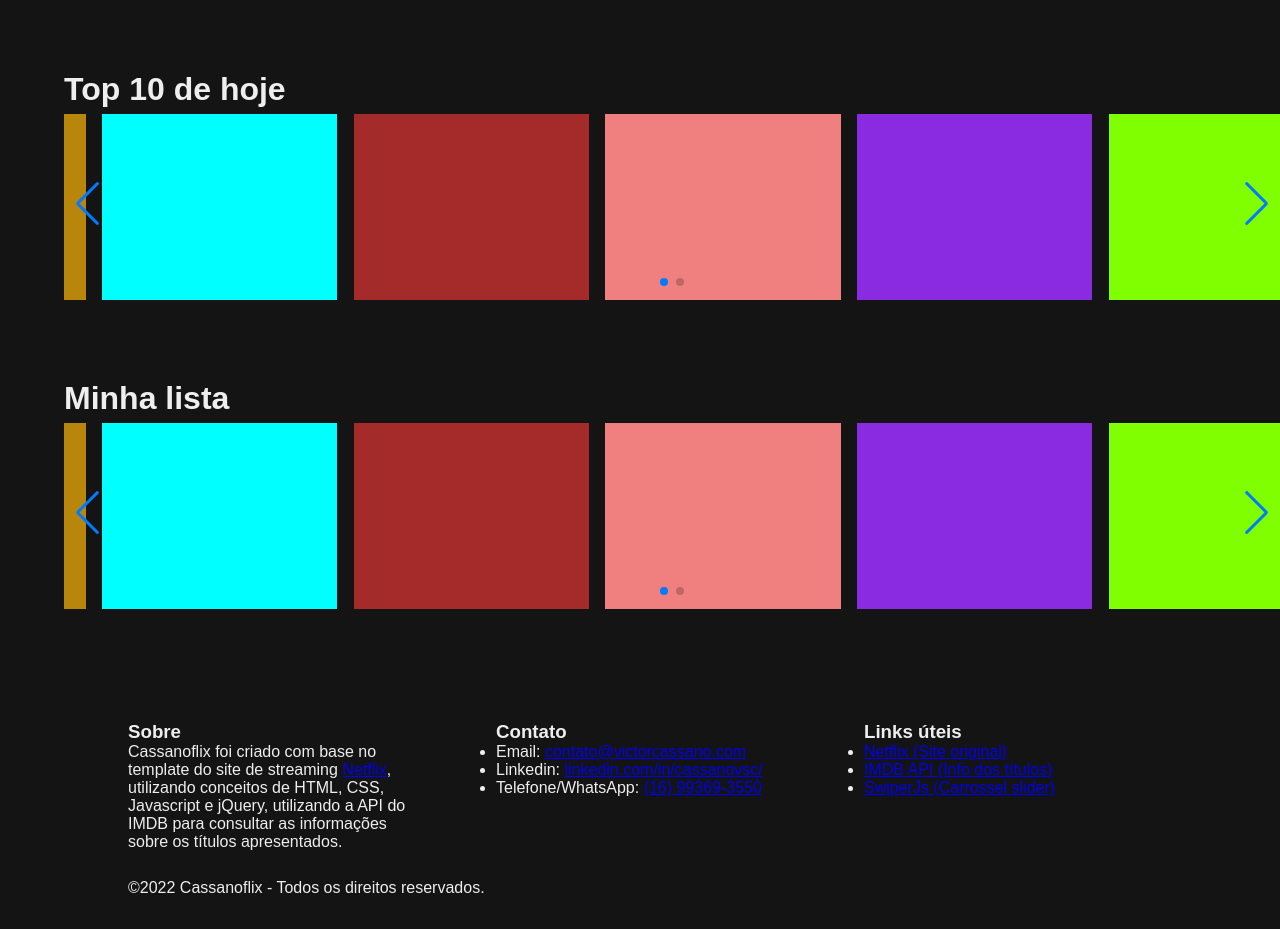
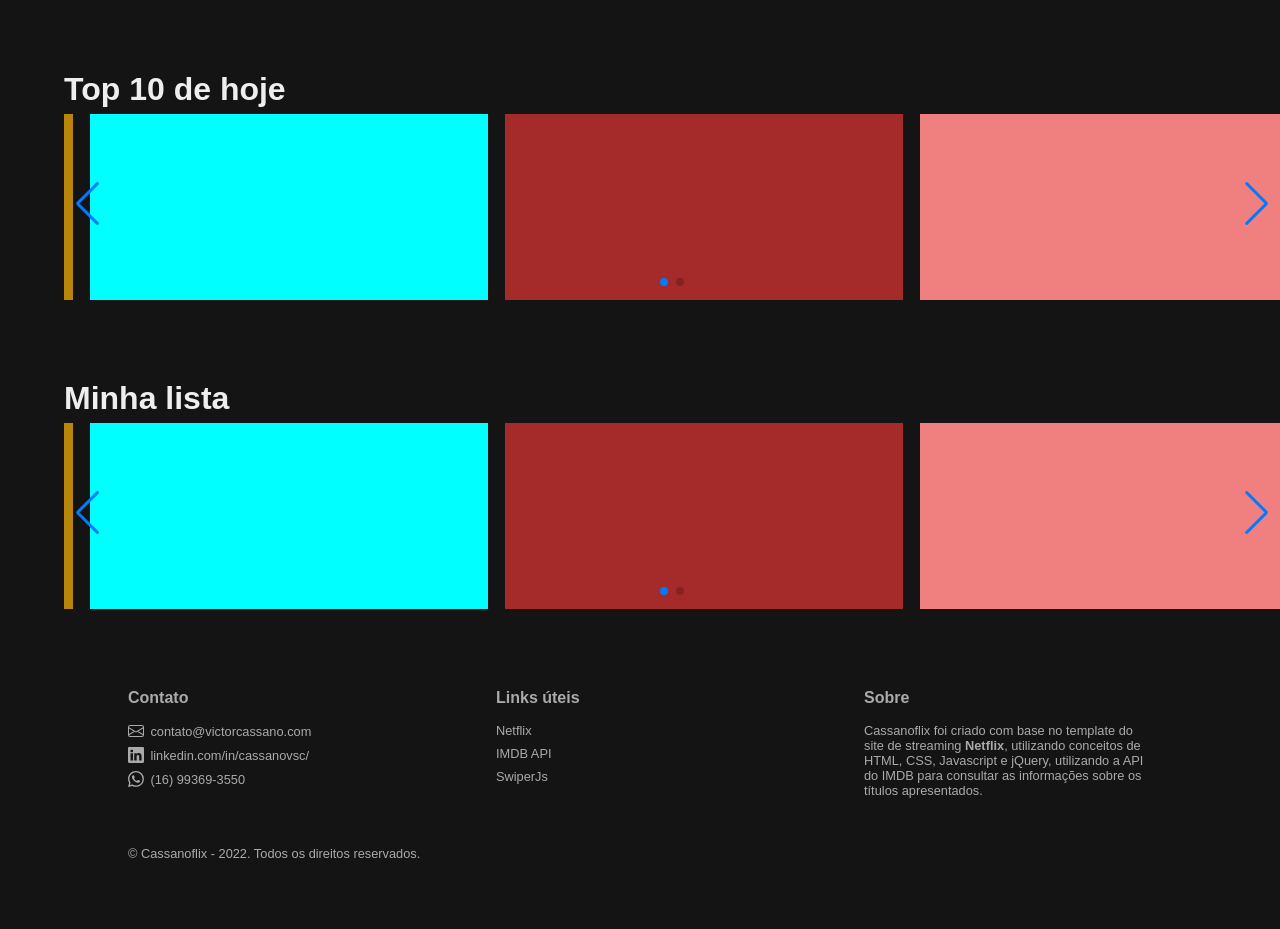
Before and after one commit to cassanovsc/Cassanoflix, a plain HTML site: page index.html in a window 1280 px wide. Shown: the part 1496-2425 px from the top of the page. After the commit the page ends 2389 px from the top, so only its background shows below. Drawn offline with nearby package versions, Linux system fonts and the light colour scheme.

Commit message:
Create responsive footer
Created a responsive footer and minor fixes.

```diff
--- a/css/style.css
+++ b/css/style.css
@@ -13,6 +13,10 @@ body {
   background-color: var(--secondaryColor);
   font-family: Arial, Helvetica, sans-serif;
   color: #EEE;
+}
+
+ul {
+  list-style-type: none;
 }
 
 .svg-div-g {
@@ -332,8 +336,8 @@ img{
 }
 
 .footer {
-  padding: 2rem 10%;
-  height: 15rem;
+  padding: 0 10% 2rem 10%;
+  height: auto;
   display: grid;
   align-content: space-between;
 }
@@ -342,7 +346,61 @@ img{
   display: grid;
   grid-template-columns: repeat(3, 1fr);
   gap: 5rem;
+  padding-bottom: 3rem;
 }
+
+
+
+.footer {
+  color: #AAA;
+  font-size: 0.8rem;
+}
+
+.footer a {
+  text-decoration: none;
+  color: inherit;
+  font-weight: 700;
+}
+
+.footer li {
+  padding-bottom: 0.5rem;
+}
+
+.footer li a {
+  font-weight: 400;
+}
+
+.footer h1 {
+  font-size: 1rem;
+  padding-bottom: 1rem;
+}
+
+.footer .contato li {
+  display: grid;
+  grid-template-columns: auto 1fr;
+  gap: 0.4rem;
+  align-items: center;
+}
+
+@media (max-width: 950px) {
+  .footer {
+    padding: 0 10% 1rem 10%;
+  }
+
+  .footer-info {
+    gap: 2rem;
+  }
+}
+
+@media (max-width: 700px) {
+  .footer-info {
+    grid-template-columns: 1fr;
+    padding-bottom: 2rem;
+    gap: 2rem;
+  }
+}
+
+
 
 .bg1 {
   background-color: aqua;
--- a/index.html
+++ b/index.html
@@ -198,30 +198,37 @@
 
   <footer class="footer">
     <div class="footer-info">
+      <div class="contato">
+        <h1>Contato</h1>
+        <ul>
+          <li><svg xmlns="http://www.w3.org/2000/svg" width="16" height="16" fill="currentColor" class="bi bi-envelope" viewBox="0 0 16 16">
+              <path d="M0 4a2 2 0 0 1 2-2h12a2 2 0 0 1 2 2v8a2 2 0 0 1-2 2H2a2 2 0 0 1-2-2V4Zm2-1a1 1 0 0 0-1 1v.217l7 4.2 7-4.2V4a1 1 0 0 0-1-1H2Zm13 2.383-4.708 2.825L15 11.105V5.383Zm-.034 6.876-5.64-3.471L8 9.583l-1.326-.795-5.64 3.47A1 1 0 0 0 2 13h12a1 1 0 0 0 .966-.741ZM1 11.105l4.708-2.897L1 5.383v5.722Z" />
+            </svg> <a href="mailto:contato@victorcassano.com">contato@victorcassano.com</a></li>
+          <li><svg xmlns="http://www.w3.org/2000/svg" width="16" height="16" fill="currentColor" class="bi bi-linkedin" viewBox="0 0 16 16">
+              <path d="M0 1.146C0 .513.526 0 1.175 0h13.65C15.474 0 16 .513 16 1.146v13.708c0 .633-.526 1.146-1.175 1.146H1.175C.526 16 0 15.487 0 14.854V1.146zm4.943 12.248V6.169H2.542v7.225h2.401zm-1.2-8.212c.837 0 1.358-.554 1.358-1.248-.015-.709-.52-1.248-1.342-1.248-.822 0-1.359.54-1.359 1.248 0 .694.521 1.248 1.327 1.248h.016zm4.908 8.212V9.359c0-.216.016-.432.08-.586.173-.431.568-.878 1.232-.878.869 0 1.216.662 1.216 1.634v3.865h2.401V9.25c0-2.22-1.184-3.252-2.764-3.252-1.274 0-1.845.7-2.165 1.193v.025h-.016a5.54 5.54 0 0 1 .016-.025V6.169h-2.4c.03.678 0 7.225 0 7.225h2.4z" />
+            </svg> <a href="https://www.linkedin.com/in/cassanovsc/">linkedin.com/in/cassanovsc/</a></li>
+          <li><svg xmlns="http://www.w3.org/2000/svg" width="16" height="16" fill="currentColor" class="bi bi-whatsapp" viewBox="0 0 16 16">
+              <path d="M13.601 2.326A7.854 7.854 0 0 0 7.994 0C3.627 0 .068 3.558.064 7.926c0 1.399.366 2.76 1.057 3.965L0 16l4.204-1.102a7.933 7.933 0 0 0 3.79.965h.004c4.368 0 7.926-3.558 7.93-7.93A7.898 7.898 0 0 0 13.6 2.326zM7.994 14.521a6.573 6.573 0 0 1-3.356-.92l-.24-.144-2.494.654.666-2.433-.156-.251a6.56 6.56 0 0 1-1.007-3.505c0-3.626 2.957-6.584 6.591-6.584a6.56 6.56 0 0 1 4.66 1.931 6.557 6.557 0 0 1 1.928 4.66c-.004 3.639-2.961 6.592-6.592 6.592zm3.615-4.934c-.197-.099-1.17-.578-1.353-.646-.182-.065-.315-.099-.445.099-.133.197-.513.646-.627.775-.114.133-.232.148-.43.05-.197-.1-.836-.308-1.592-.985-.59-.525-.985-1.175-1.103-1.372-.114-.198-.011-.304.088-.403.087-.088.197-.232.296-.346.1-.114.133-.198.198-.33.065-.134.034-.248-.015-.347-.05-.099-.445-1.076-.612-1.47-.16-.389-.323-.335-.445-.34-.114-.007-.247-.007-.38-.007a.729.729 0 0 0-.529.247c-.182.198-.691.677-.691 1.654 0 .977.71 1.916.81 2.049.098.133 1.394 2.132 3.383 2.992.47.205.84.326 1.129.418.475.152.904.129 1.246.08.38-.058 1.171-.48 1.338-.943.164-.464.164-.86.114-.943-.049-.084-.182-.133-.38-.232z" />
+            </svg> <a href="tel:16993693550">(16) 99369-3550</a></li>
+        </ul>
+      </div>
+      <div class="contato">
+        <h1>Links úteis</h1>
+        <ul>
+          <li><a href="mailto:contato@victorcassano.com">Netflix</a></li>
+          <li><a href="https://www.linkedin.com/in/cassanovsc/">IMDB API</a></li>
+          <li><a href="https://swiperjs.com/">SwiperJs</a></li>
+        </ul>
+      </div>
       <div class="sobre">
-        <h3>Sobre</h3>
+        <h1>Sobre</h1>
         <ul>
           <p>Cassanoflix foi criado com base no template do site de streaming <a href="https://www.netflix.com/">Netflix</a>, utilizando conceitos de HTML, CSS, Javascript e jQuery, utilizando a API do IMDB para consultar as informações sobre os títulos apresentados.</p>
         </ul>
       </div>
-      <div class="contato">
-        <h3>Contato</h3>
-        <ul>
-          <li>Email: <a href="mailto:contato@victorcassano.com">contato@victorcassano.com</a></li>
-          <li>Linkedin: <a href="https://www.linkedin.com/in/cassanovsc/">linkedin.com/in/cassanovsc/</a></li>
-          <li>Telefone/WhatsApp: <a href="tel:16993693550">(16) 99369-3550</a></li>
-        </ul>
-      </div>
-      <div class="contato">
-        <h3>Links úteis</h3>
-        <ul>
-          <li><a href="mailto:contato@victorcassano.com">Netflix (Site original)</a></li>
-          <li><a href="https://www.linkedin.com/in/cassanovsc/">IMDB API (Info dos títulos) </a></li>
-          <li><a href="https://swiperjs.com/">SwiperJs (Carrossel slider)</a></li>
-        </ul>
-      </div>
     </div>
-    <p>©<span id="currentYear"></span> Cassanoflix - Todos os direitos reservados.</p>
+
+    <p>© Cassanoflix - <span id="currentYear"></span>. Todos os direitos reservados.</p>
   </footer>
 
 
--- a/js/script.js
+++ b/js/script.js
@@ -1,17 +1,27 @@
-var currentSlides = 5;
+document.getElementById('currentYear').innerHTML = new Date().getFullYear();
 
-//OnLoad:
-$(document).ready(function () {
-  document.getElementById('currentYear').innerHTML = new Date().getFullYear();
-  w_w = $(window).width();
-  if (w_w > 200) {
-    var element = document.getElementById('mySwiper');
+//Save current slide per view
+var currentSlidesPerView;
+
+function updateSwiperSlides(windowWidth) {
+  var totalSlidesPerView;
+  if (windowWidth > 1000) {
+    totalSlidesPerView = 3;
+  } else if (windowWidth > 800) {
+    totalSlidesPerView = 2;
+  } else {
+    totalSlidesPerView = 1;
+  }
+
+  if (currentSlidesPerView === totalSlidesPerView) return;
+
+  currentSlidesPerView = totalSlidesPerView;
 
   //Initialize Swiper
-    var swiper = new Swiper('.mySwiper', {
-      slidesPerView: 5,
+  new Swiper('.mySwiper', {
+    slidesPerView: currentSlidesPerView,
     spaceBetween: 10,
-      slidesPerGroup: 5,
+    slidesPerGroup: currentSlidesPerView,
     loop: true,
     loopFillGroupWithBlank: false,
     pagination: {
@@ -25,31 +35,15 @@ $(document).ready(function () {
   });
 }
 
-  //onResize
+//OnLoad: (check the screen size when the page loads)
+$(document).ready(function () {
+  windowWidth = $(window).width();
+  updateSwiperSlides(windowWidth);
+});
+//onResize (check the screen size when the page resizes)
 $(window).resize(function () {
-    w_w = $(window).width();
-    if (w_w > some_value) {
-      var element = document.getElementById('mySwiper');
-      element.classList.add('mystyle');
-      element.classList.remove('mystyle');
-      //Initialize Swiper
-      var swiper = new Swiper('.mySwiper', {
-        slidesPerView: 3,
-        spaceBetween: 30,
-        slidesPerGroup: 3,
-        loop: true,
-        loopFillGroupWithBlank: true,
-        pagination: {
-          el: '.swiper-pagination',
-          clickable: true,
-        },
-        navigation: {
-          nextEl: '.swiper-button-next',
-          prevEl: '.swiper-button-prev',
-        },
-      });
-    }
-  });
+  windowWidth = $(window).width();
+  updateSwiperSlides(windowWidth);
 });
 
 var visibleDropdownOptions = false;
```
Lines whose indentation alone changed are shown as unchanged.
